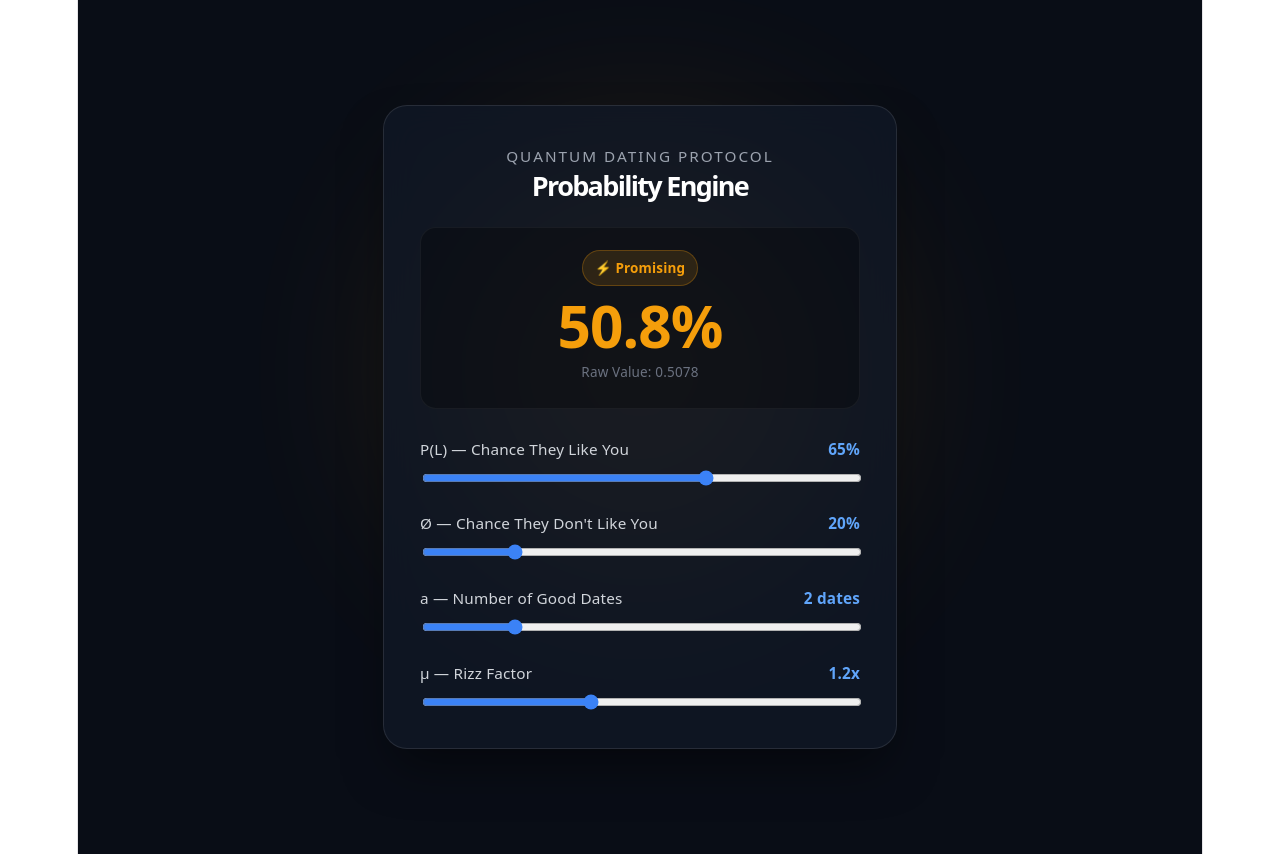
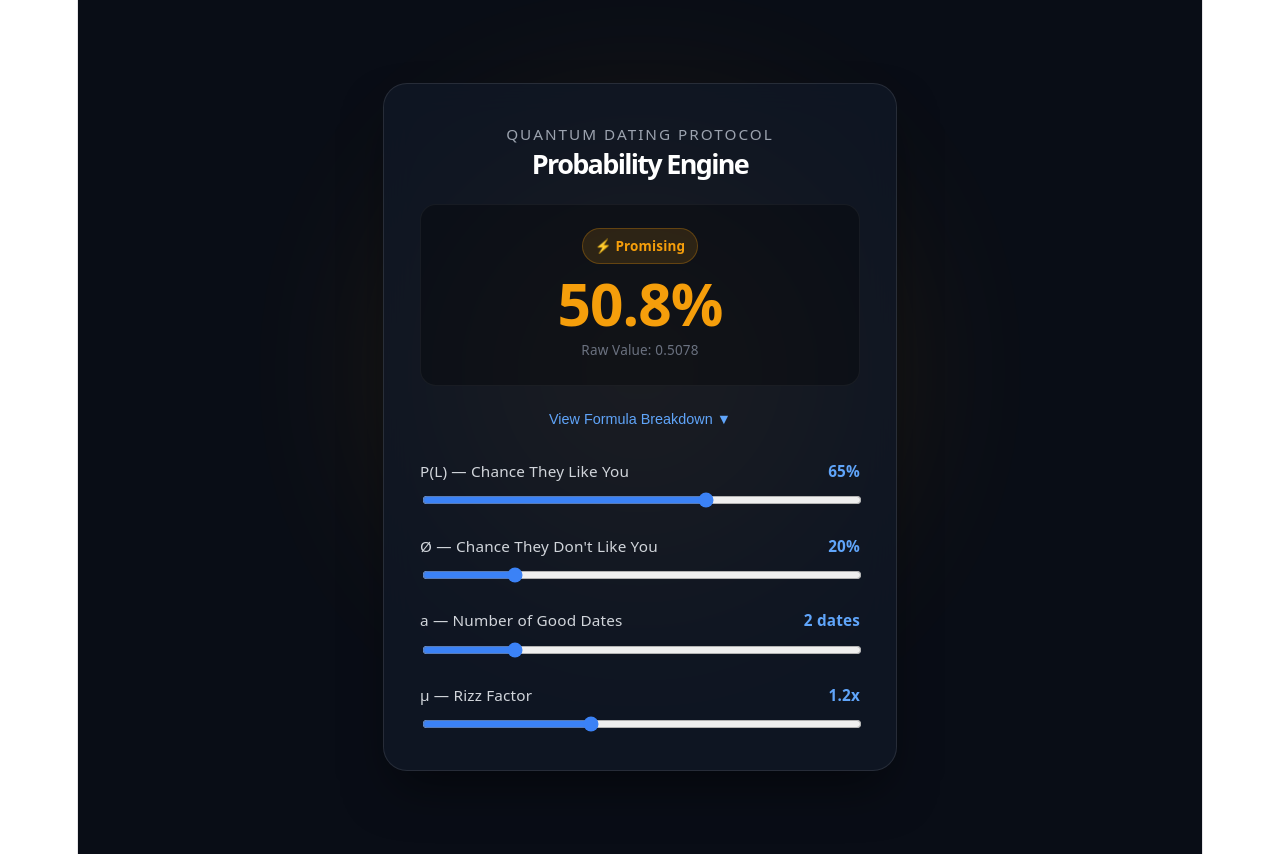
Before and after one commit to sis-15/rizz-calculator, a React (Vite) app: page / in a window 1280 px wide. Built offline with nearby package versions, Linux system fonts and the light colour scheme.

Commit message:
Added KaTeX drawer

```diff
--- a/index.html
+++ b/index.html
@@ -5,6 +5,10 @@
     <link rel="icon" type="image/svg+xml" href="/favicon.svg" />
     <meta name="viewport" content="width=device-width, initial-scale=1.0" />
     <title>rizz-calculator</title>
+    <link
+      rel="stylesheet"
+      href="https://cdn.jsdelivr.net/npm/katex@0.16.8/dist/katex.min.css"
+    />
   </head>
   <body>
     <div id="root"></div>
--- a/package.json
+++ b/package.json
@@ -14,6 +14,7 @@
   "dependencies": {
     "canvas-confetti": "^1.9.4",
     "framer-motion": "^13.2.0",
+    "katex": "^0.18.7",
     "react": "^19.2.8",
     "react-dom": "^19.2.8"
   },
--- a/src/App.jsx
+++ b/src/App.jsx
@@ -1,12 +1,20 @@
 import React, { useState, useEffect } from 'react';
 import { motion, AnimatePresence } from 'framer-motion';
 import confetti from 'canvas-confetti';
+import katex from 'katex';
+
+// Helper component to render KaTeX string
+function Latex({ math }) {
+  const html = katex.renderToString(math, { throwOnError: false });
+  return <span dangerouslySetInnerHTML={{ __html: html }} />;
+}
 
 export default function App() {
   const [pL, setPL] = useState(65);
   const [pNotL, setPNotL] = useState(20);
   const [a, setA] = useState(2);
   const [mu, setMu] = useState(1.2);
+  const [showFormula, setShowFormula] = useState(false);
 
   // Math conversions
   const plVal = Number(pL) / 100;
@@ -24,31 +32,27 @@ export default function App() {
   // Trigger celebratory confetti on high probability
   useEffect(() => {
     if (pSuccess >= 0.85) {
-      confetti({
-        particleCount: 40,
-        spread: 60,
-        origin: { y: 0.8 }
-      });
+      confetti({ particleCount: 40, spread: 60, origin: { y: 0.8 } });
     }
   }, [pSuccess]);
 
-  // Dynamic theme status
   const getStatus = (val) => {
-    if (val >= 75) return { label: '🔥 Lock It In', color: '#10B981' };
+    if (val >= 75) return { label: '🔥 Locked In', color: '#10B981' };
     if (val >= 45) return { label: '⚡ Promising', color: '#F59E0B' };
-    return { label: '⚠️ High Risk Zone', color: '#EF4444' };
+    return { label: '⚠️ It\'s So Over', color: '#EF4444' };
   };
 
   const status = getStatus(successPercentage);
+
+  // LaTeX string representation with live variables inserted
+  const rawLatex = `P(\\text{Success}) = \\frac{1}{1 + e^{-\\left[ \\left( P(L) - \\frac{\\varnothing}{1 + 0.5a} \\right) \\cdot \\mu \\cdot (1.25)^a - 1 \\right]}}`;
+  const liveLatex = `P(\\text{Success}) = \\frac{1}{1 + e^{-\\left[ \\left( ${plVal} - \\frac{${pNotLVal}}{1 + 0.5(${aVal})} \\right) \\cdot ${muVal} \\cdot (1.25)^{${aVal}} - 1 \\right]}}`;
 
   return (
     <div style={styles.container}>
       {/* Dynamic Background Glow */}
       <motion.div
-        animate={{
-          scale: [1, 1.2, 1],
-          opacity: [0.2, 0.4, 0.2]
-        }}
+        animate={{ scale: [1, 1.2, 1], opacity: [0.2, 0.4, 0.2] }}
         transition={{ duration: 6, repeat: Infinity }}
         style={{ ...styles.glow, backgroundColor: status.color }}
       />
@@ -95,70 +99,59 @@ export default function App() {
           <p style={styles.subtext}>Raw Value: {pSuccess.toFixed(4)}</p>
         </div>
 
+        {/* Formula Toggle Drawer */}
+        <div style={{ marginBottom: '1.5rem' }}>
+          <button
+            onClick={() => setShowFormula(!showFormula)}
+            style={styles.drawerToggle}
+          >
+            {showFormula ? 'Hide Formula Breakdown ▲' : 'View Formula Breakdown ▼'}
+          </button>
+
+          <AnimatePresence>
+            {showFormula && (
+              <motion.div
+                initial={{ opacity: 0, height: 0 }}
+                animate={{ opacity: 1, height: 'auto' }}
+                exit={{ opacity: 0, height: 0 }}
+                style={styles.drawerContent}
+              >
+                <div style={{ fontSize: '0.9rem', overflowX: 'auto', padding: '8px 0', textAlign: 'center' }}>
+                  <Latex math={rawLatex} />
+                </div>
+                <div style={{ borderTop: '1px solid rgba(255,255,255,0.1)', marginTop: '8px', paddingTop: '8px', fontSize: '0.8rem', color: '#9CA3AF', overflowX: 'auto', textAlign: 'center' }}>
+                  <strong>Evaluated State:</strong><br />
+                  <Latex math={liveLatex} />
+                </div>
+              </motion.div>
+            )}
+          </AnimatePresence>
+        </div>
+
         {/* Controls */}
         <div style={styles.controls}>
-          <ControlSlider
-            label="P(L) — Chance They Like You"
-            value={pL}
-            setValue={setPL}
-            min={0}
-            max={100}
-            unit="%"
-          />
-          <ControlSlider
-            label="Ø — Chance They Don't Like You"
-            value={pNotL}
-            setValue={setPNotL}
-            min={0}
-            max={100}
-            unit="%"
-          />
-          <ControlSlider
-            label="a — Number of Good Dates"
-            value={a}
-            setValue={setA}
-            min={0}
-            max={10}
-            unit=" dates"
-          />
-          <ControlSlider
-            label="μ — Rizz Factor"
-            value={mu}
-            setValue={setMu}
-            min={0.1}
-            max={3.0}
-            step={0.1}
-            unit="x"
-          />
+          <ControlSlider label="P(L) — Chance They Like You" value={pL} setValue={setPL} min={0} max={100} unit="%" />
+          <ControlSlider label="Ø — Chance They Don't Like You" value={pNotL} setValue={setPNotL} min={0} max={100} unit="%" />
+          <ControlSlider label="a — Number of Good Dates" value={a} setValue={setA} min={0} max={10} unit=" dates" />
+          <ControlSlider label="μ — Rizz Factor" value={mu} setValue={setMu} min={0.1} max={3.0} step={0.1} unit="x" />
         </div>
       </motion.div>
     </div>
   );
 }
 
-// Reusable animated control component
 function ControlSlider({ label, value, setValue, min, max, step = 1, unit }) {
   return (
     <div style={styles.sliderGroup}>
       <div style={styles.sliderHeader}>
         <span style={styles.sliderLabel}>{label}</span>
-        <motion.span
-          key={value}
-          initial={{ scale: 1.2 }}
-          animate={{ scale: 1 }}
-          style={styles.sliderVal}
-        >
+        <motion.span key={value} initial={{ scale: 1.2 }} animate={{ scale: 1 }} style={styles.sliderVal}>
           {value}{unit}
         </motion.span>
       </div>
       <input
-        type="range"
-        min={min}
-        max={max}
-        step={step}
-        value={value}
-        onChange={(e) => setValue(e.target.value)}
-        style={styles.slider}
+        type="range" min={min} max={max} step={step} value={value}
+        onChange={(e) => setValue(e.target.value)} style={styles.slider}
       />
     </div>
   );
@@ -199,23 +192,15 @@ const styles = {
     boxShadow: '0 25px 50px -12px rgba(0, 0, 0, 0.5)',
     zIndex: 1,
   },
-  header: {
-    textAlign: 'center',
-    marginBottom: '1.5rem',
-  },
-  title: {
-    margin: '4px 0 0',
-    fontSize: '1.5rem',
-    fontWeight: '700',
-    color: '#FFFFFF'
-  },
+  header: { textAlign: 'center', marginBottom: '1.5rem' },
+  title: { margin: '4px 0 0', fontSize: '1.5rem', fontWeight: '700', color: '#FFFFFF' },
   outputContainer: {
     textAlign: 'center',
     padding: '1.25rem',
     backgroundColor: 'rgba(0, 0, 0, 0.3)',
     borderRadius: '16px',
     border: '1px solid rgba(255, 255, 255, 0.05)',
-    marginBottom: '1.5rem',
+    marginBottom: '1rem',
   },
   badge: {
     display: 'inline-block',
@@ -226,47 +211,31 @@ const styles = {
     border: '1px solid',
     marginBottom: '0.5rem',
   },
-  scoreRow: {
-    display: 'flex',
-    justifyContent: 'center',
-    alignItems: 'center',
-    height: '60px',
+  scoreRow: { display: 'flex', justifyContent: 'center', alignItems: 'center', height: '60px' },
+  score: { fontSize: '3.25rem', fontWeight: '800', letterSpacing: '-1px' },
+  subtext: { margin: '4px 0 0', fontSize: '0.75rem', color: '#6B7280' },
+  drawerToggle: {
+    width: '100%',
+    background: 'none',
+    border: 'none',
+    color: '#60A5FA',
+    fontSize: '0.8rem',
+    cursor: 'pointer',
+    textAlign: 'center',
+    padding: '4px',
   },
-  score: {
-    fontSize: '3.25rem',
-    fontWeight: '800',
-    letterSpacing: '-1px',
+  drawerContent: {
+    backgroundColor: 'rgba(0,0,0,0.2)',
+    borderRadius: '12px',
+    padding: '12px',
+    marginTop: '8px',
+    overflow: 'hidden',
+    border: '1px solid rgba(255, 255, 255, 0.05)',
   },
-  subtext: {
-    margin: '4px 0 0',
-    fontSize: '0.75rem',
-    color: '#6B7280',
-  },
-  controls: {
-    display: 'flex',
-    flexDirection: 'column',
-    gap: '1.25rem',
-  },
-  sliderGroup: {
-    display: 'flex',
-    flexDirection: 'column',
-    gap: '6px',
-  },
-  sliderHeader: {
-    display: 'flex',
-    justifyContent: 'space-between',
-    fontSize: '0.85rem',
-  },
-  sliderLabel: {
-    color: '#D1D5DB',
-  },
-  sliderVal: {
-    fontWeight: '600',
-    color: '#60A5FA',
-  },
-  slider: {
-    width: '100%',
-    accentColor: '#3B82F6',
-    cursor: 'pointer',
-  }
+  controls: { display: 'flex', flexDirection: 'column', gap: '1.25rem' },
+  sliderGroup: { display: 'flex', flexDirection: 'column', gap: '6px' },
+  sliderHeader: { display: 'flex', justifyContent: 'space-between', fontSize: '0.85rem' },
+  sliderLabel: { color: '#D1D5DB' },
+  sliderVal: { fontWeight: '600', color: '#60A5FA' },
+  slider: { width: '100%', accentColor: '#3B82F6', cursor: 'pointer' }
 };
```
Also changed, not shown: 1 other file (tests, documents, lock files or other folders).
